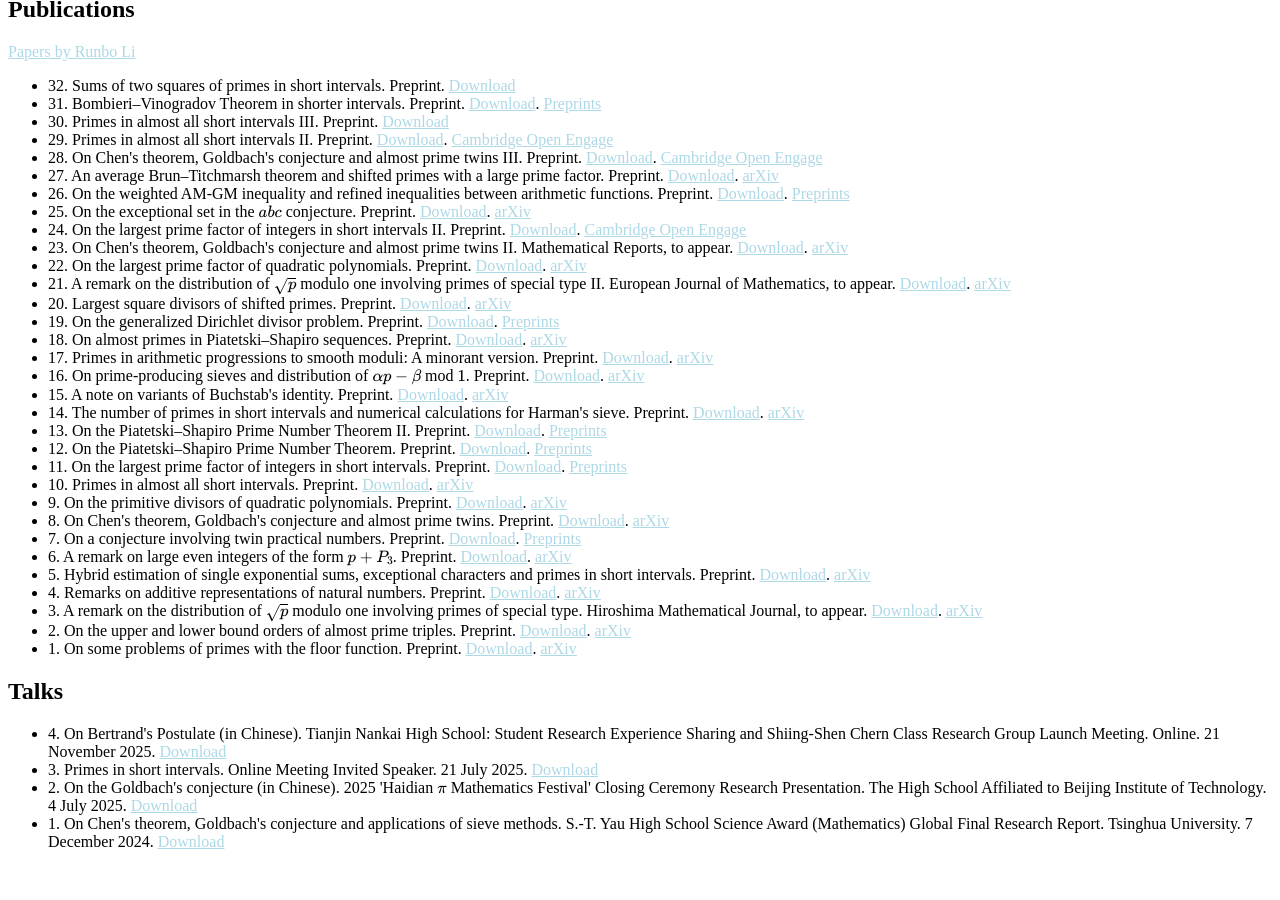
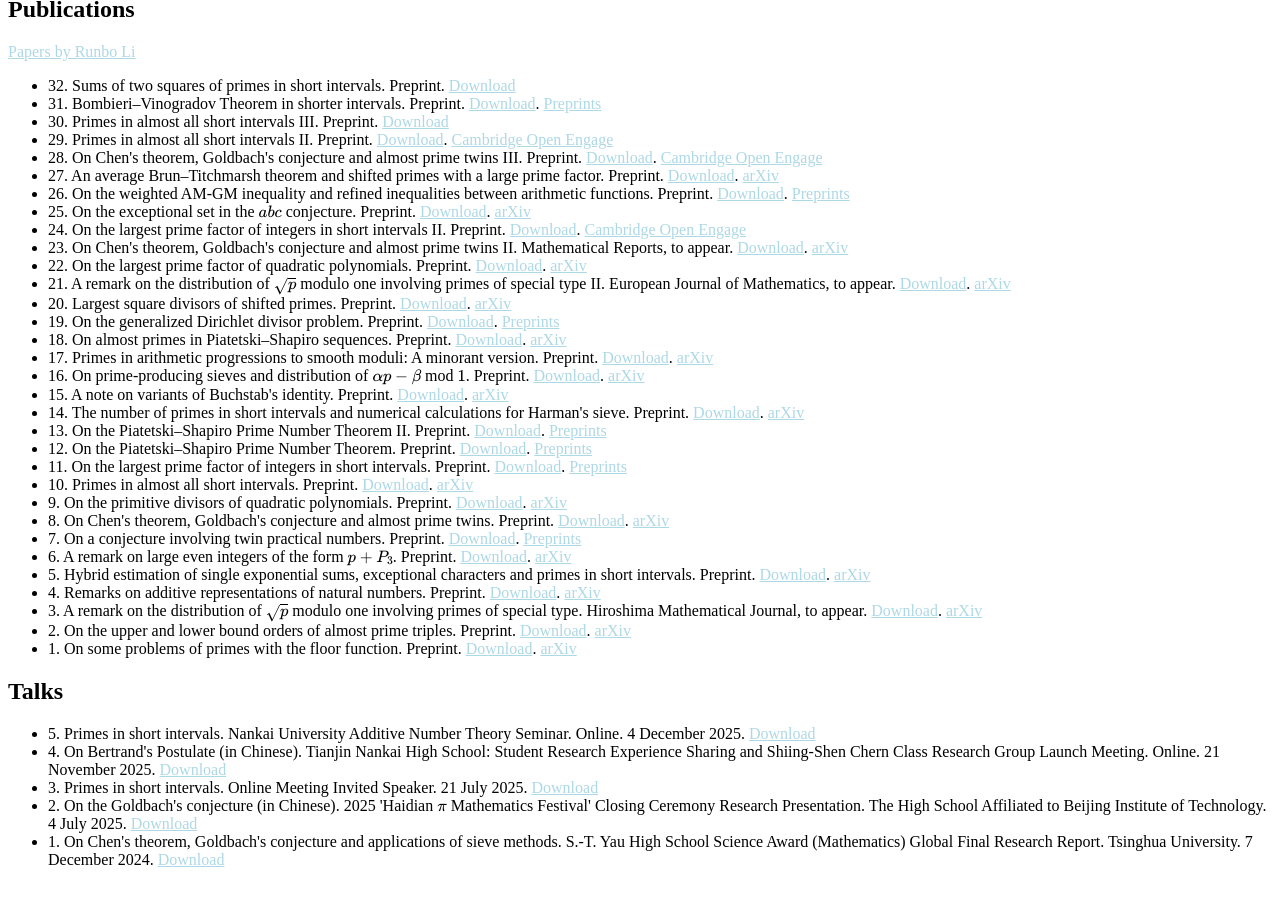
Before and after one commit to CareyRunboLi/CareyRunboLi.github.io, a Jekyll site: the page built from index.md, in a window 1280 px wide and 900 px high, scrolled down 1788 px. Built offline with Jekyll 4.4.1, drawn with Linux system fonts in a browser that asks for light colours; some web fonts are replaced; formulas are drawn with MathJax 3; a style sheet for code colours, icons or effects is not loaded; our own code applies the rules of GitHub Pages for plain Markdown files.

Commit message:
Update talks.md

```diff
--- a/_includes/talks.md
+++ b/_includes/talks.md
@@ -1,5 +1,6 @@
 ## Talks
 <ul style="margin:0 0 5px;">
+  <li>5. Primes in short intervals. Nankai University Additive Number Theory Seminar. Online. 4 December 2025. <a href="http://runbolicarey.com/assets/downloads/Primes_in_short_intervals_Beamer_Nankai_University.pdf"><span>Download</span></a></li>
   <li>4. On Bertrand's Postulate (in Chinese). Tianjin Nankai High School: Student Research Experience Sharing and Shiing-Shen Chern Class Research Group Launch Meeting. Online. 21 November 2025. <a href="http://runbolicarey.com/assets/downloads/Bertrand_Nankai.pdf"><span>Download</span></a></li>
   <li>3. Primes in short intervals. Online Meeting Invited Speaker. 21 July 2025. <a href="http://runbolicarey.com/assets/downloads/Primes_in_short_intervals_Beamer.pdf"><span>Download</span></a></li>
   <li>2. On the Goldbach's conjecture (in Chinese). 2025 'Haidian $\pi$ Mathematics Festival' Closing Ceremony Research Presentation. The High School Affiliated to Beijing Institute of Technology. 4 July 2025. <a href="http://runbolicarey.com/assets/downloads/Goldbach_PI.pdf"><span>Download</span></a></li>
```
